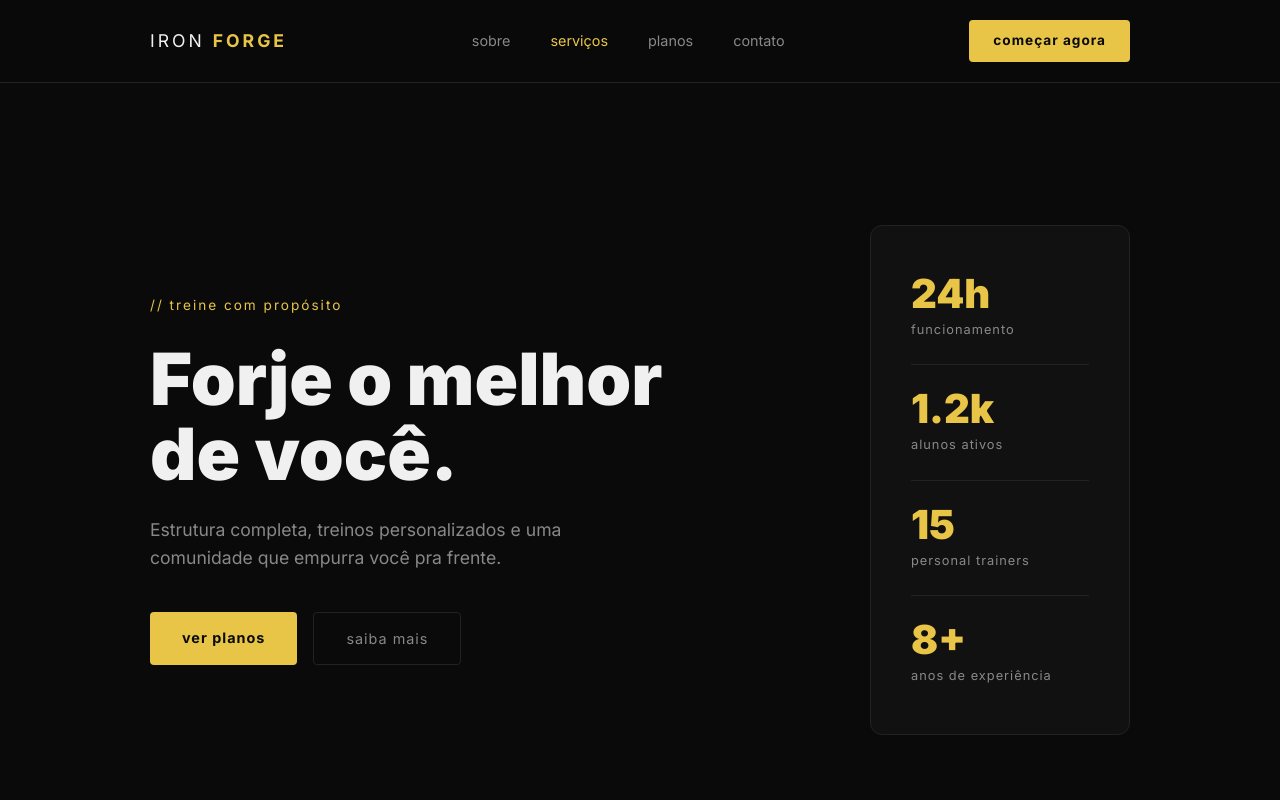
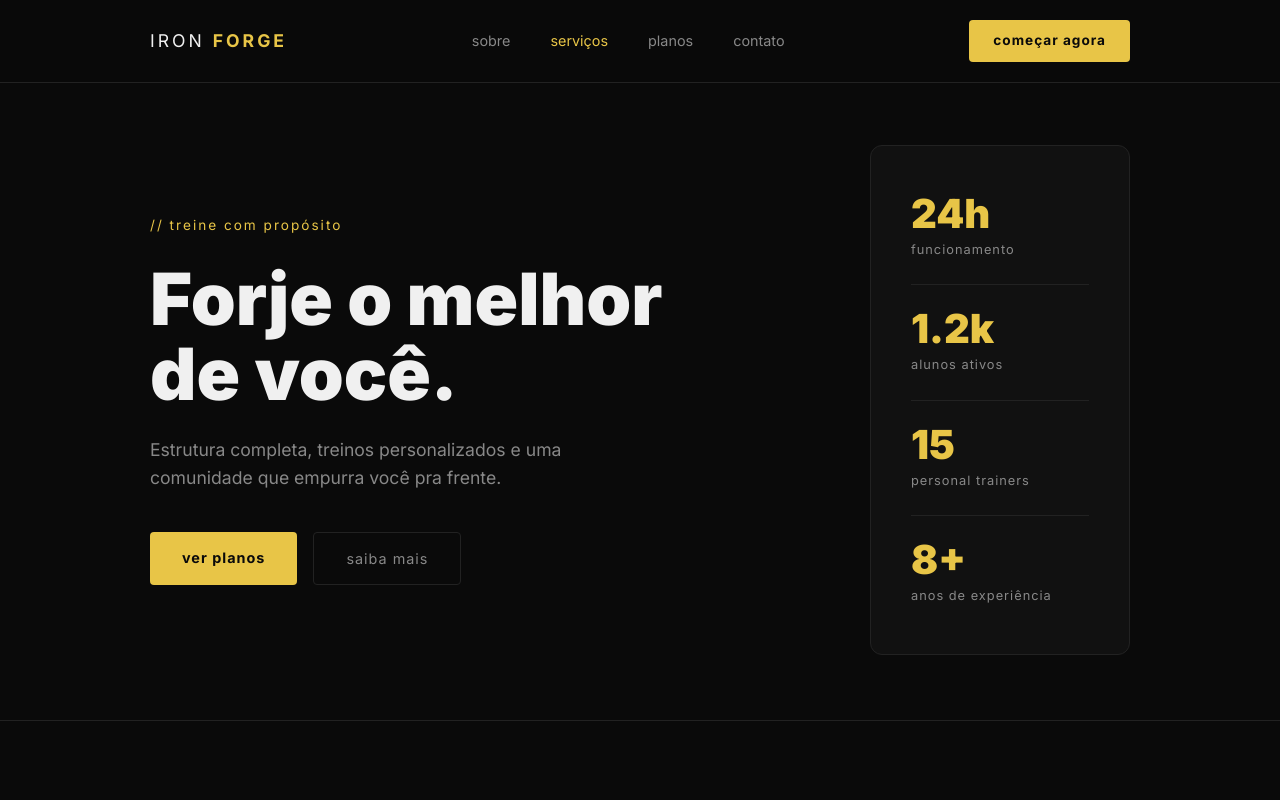
Before and after one commit to RodrigoPBarros/academia-site, a website: page index.html in a window 1280 px wide. Shown: the top 800 px of the page. Drawn offline with Linux system fonts and the light colour scheme.

Commit message:
Finalizado!

```diff
--- a/css/style.css
+++ b/css/style.css
@@ -147,8 +147,8 @@ main {
 .hero {
     max-width: 1100px;
     margin: 0 auto;
-    padding: 100px 60px;
-    min-height: 100vh;
+    padding: 0 60px;
+    height: calc(100vh - 160px);
     display: flex;
     justify-content: space-between;
     align-items: center;
--- a/index.html
+++ b/index.html
@@ -9,6 +9,7 @@
     />
     <title>Iron Forge | Academia</title>
     <link rel="stylesheet" href="css/style.css" />
+    <link rel="shortcut icon" href="assets/icons/dumbell.ico" type="image/x-icon">
   </head>
   <body>
     <header>
```
Also changed, not shown: README.md, assets/icons/dumbell.ico (added).
